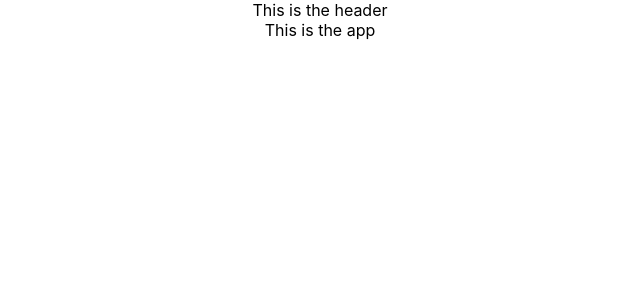
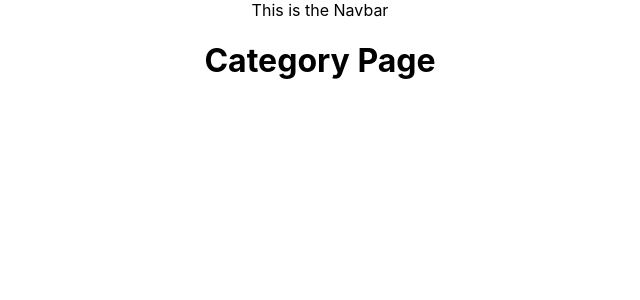
Before and after one commit to DanielCortesTX/Redux-Challenge, a React (Create React App) app in the folder client/: page /category in a window 1280 px wide. Shown: the top 300 px of the page, without its empty margins (320-960 px from the left). Built offline with nearby package versions, Linux system fonts and the light colour scheme.

Commit message:
feat: Added main routes and their pages

```diff
--- a/client/src/App.js
+++ b/client/src/App.js
@@ -3,6 +3,10 @@ import { BrowserRouter as Router, Route, Switch } from 'react-router-dom'
 import './App.css';
 
 import Navbar from './components/NavBar'
+import Home from './components/Home'
+import Create from './components/Create'
+import Category from './components/Category'
+import Post from './components/Post'
 
 class App extends Component {
   render() {
@@ -10,7 +14,10 @@ class App extends Component {
       <Router>
         <div className="App">
           <Navbar />
-          This is the app
+          <Route exact path="/" component={Home}/>
+          <Route path="/create" component={Create}/>
+          <Route path="/category" component={Category}/>
+          <Route path="/post" component={Post}/>
         </div>
       </Router>
     );
--- /dev/null
+++ b/client/src/components/Category.js
@@ -0,0 +1,11 @@
+import React, { Component } from 'react'
+
+export default class Category extends Component {
+  render() {
+    return (
+      <div>
+        <h1>Category Page</h1>
+      </div>
+    )
+  }
+}
--- /dev/null
+++ b/client/src/components/Create.js
@@ -0,0 +1,11 @@
+import React, { Component } from 'react'
+
+export default class Create extends Component {
+  render() {
+    return (
+      <div>
+        <h1>Create page</h1>
+      </div>
+    )
+  }
+}
--- /dev/null
+++ b/client/src/components/Home.js
@@ -0,0 +1,11 @@
+import React, { Component } from 'react'
+
+export default class Home extends Component {
+  render() {
+    return (
+      <div>
+        <h1>Home page</h1>
+      </div>
+    )
+  }
+}
--- a/client/src/components/NavBar.js
+++ b/client/src/components/NavBar.js
@@ -3,7 +3,7 @@ import React from 'react'
 export default function navbar() {
   return (
     <div>
-      This is the header
+      This is the Navbar
     </div>
   )
 }
--- /dev/null
+++ b/client/src/components/Post.js
@@ -0,0 +1,11 @@
+import React, { Component } from 'react'
+
+export default class Post extends Component {
+  render() {
+    return (
+      <div>
+        <h1>Post Page</h1>
+      </div>
+    )
+  }
+}
```
Also changed, not shown: 1 other file (tests, documents, lock files or other folders).
